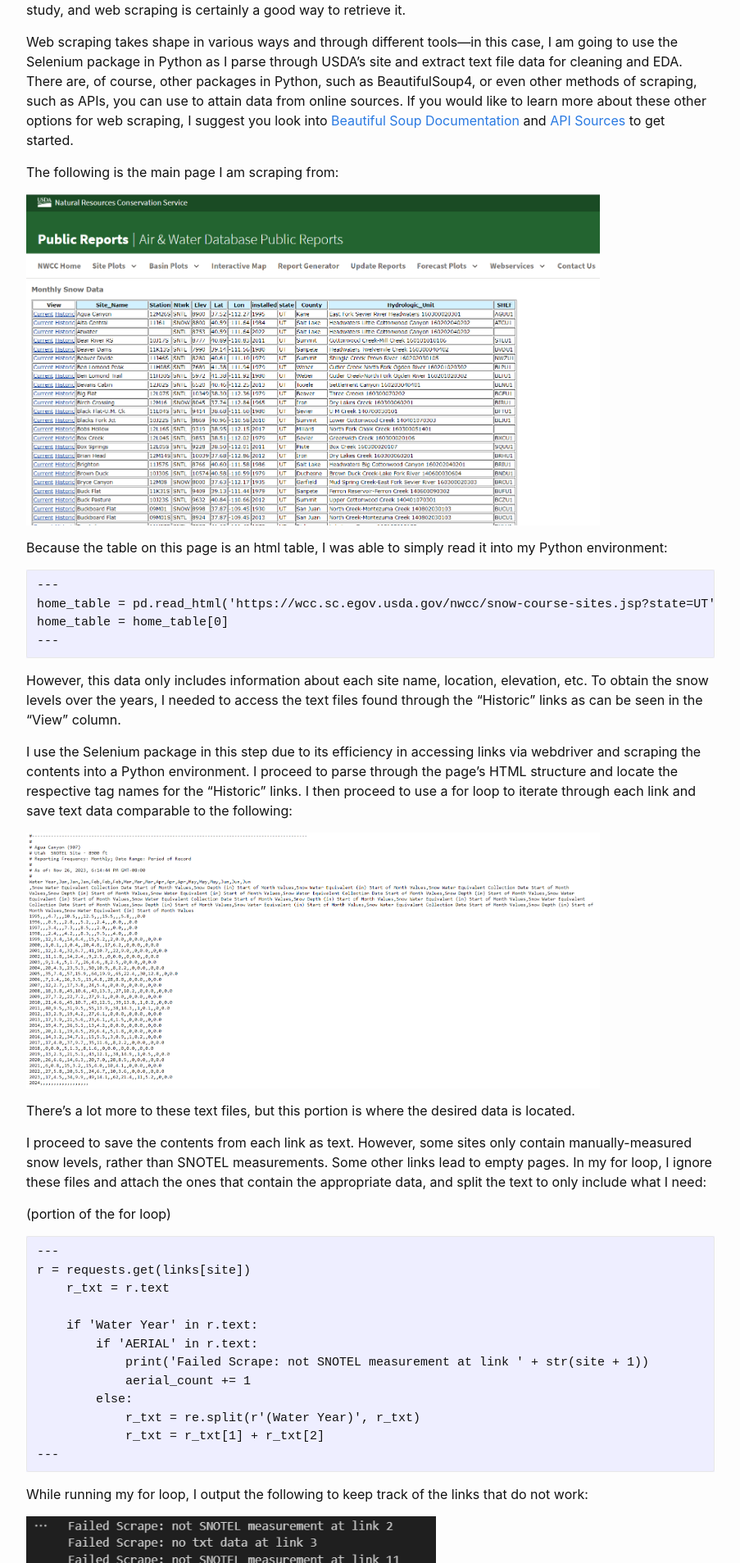
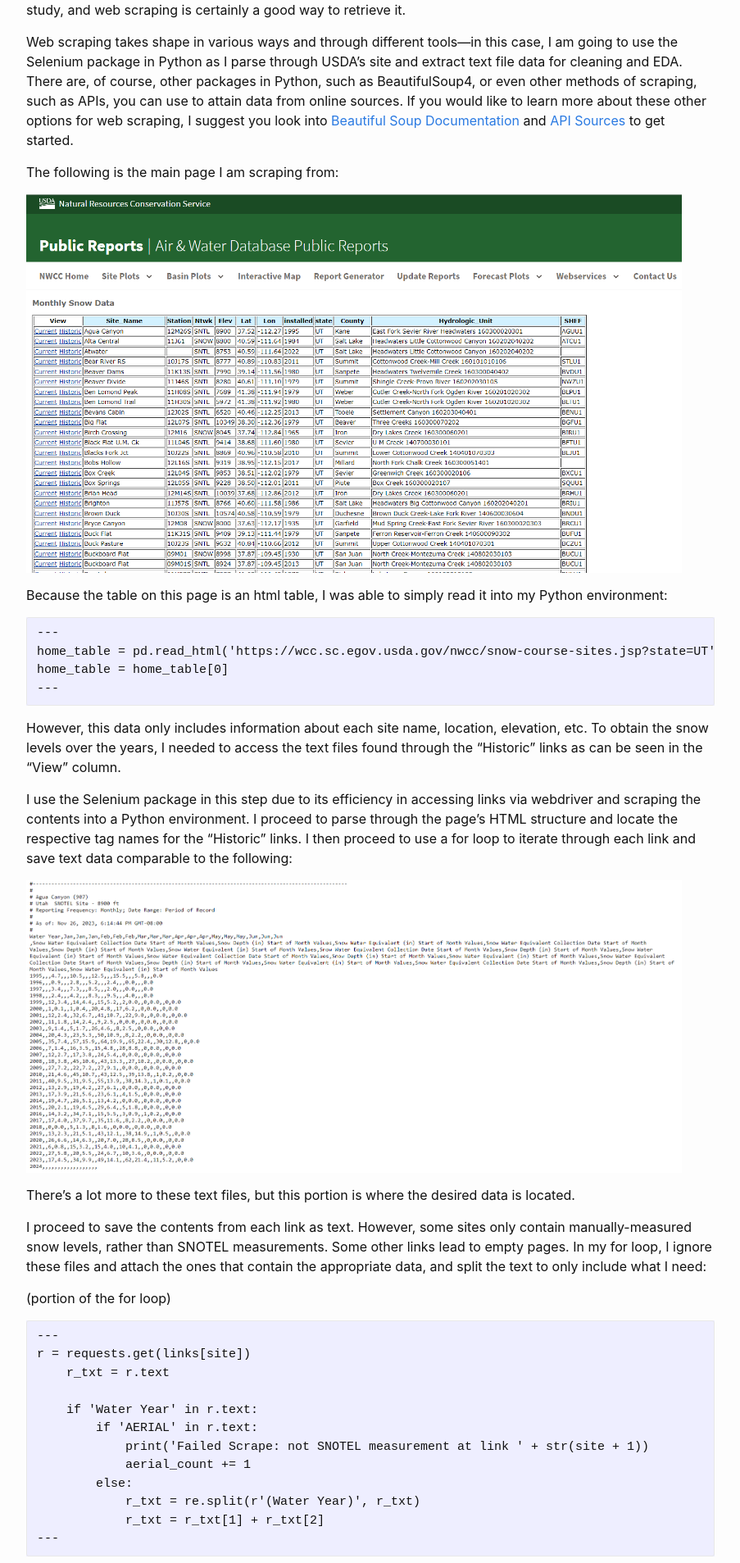
Before and after one commit to aajb99/aajb99.github.io, a Jekyll site: the page built from _posts/2023-11-14-proj-p1.md, in a window 1280 px wide. Shown: the part 1089-2996 px from the top of the page at 82% size, without its empty margins (188-1091 px from the left). Built offline with Jekyll 4.4.1, drawn with Linux system fonts in a browser that asks for light colours; comment, search, counter and statistics services are not loaded.

Commit message:
Resized images

```diff
--- a/_posts/2023-11-14-proj-p1.md
+++ b/_posts/2023-11-14-proj-p1.md
@@ -23,7 +23,7 @@
 
 The following is the main page I am scraping from:
 
-<img src="{{site.url}}/{{site.baseurl}}/assets/images/usda_main.png" alt="" style="width:700px;"/>
+<img src="{{site.url}}/{{site.baseurl}}/assets/images/usda_main.png" alt="" style="width:800px;"/>
 
 Because the table on this page is an html table, I was able to simply read it into my Python environment:
 
@@ -38,7 +38,7 @@
 
 I use the Selenium package in this step due to its efficiency in accessing links via webdriver and scraping the contents into a Python environment. I proceed to parse through the page's HTML structure and locate the respective tag names for the "Historic" links. I then proceed to use a for loop to iterate through each link and save text data comparable to the following:
 
-<img src="{{site.url}}/{{site.baseurl}}/assets/images/snow_textdata.png" alt="" style="width:700px;"/>
+<img src="{{site.url}}/{{site.baseurl}}/assets/images/snow_textdata.png" alt="" style="width:800px;"/>
 
 There's a lot more to these text files, but this portion is where the desired data is located.
 
```
